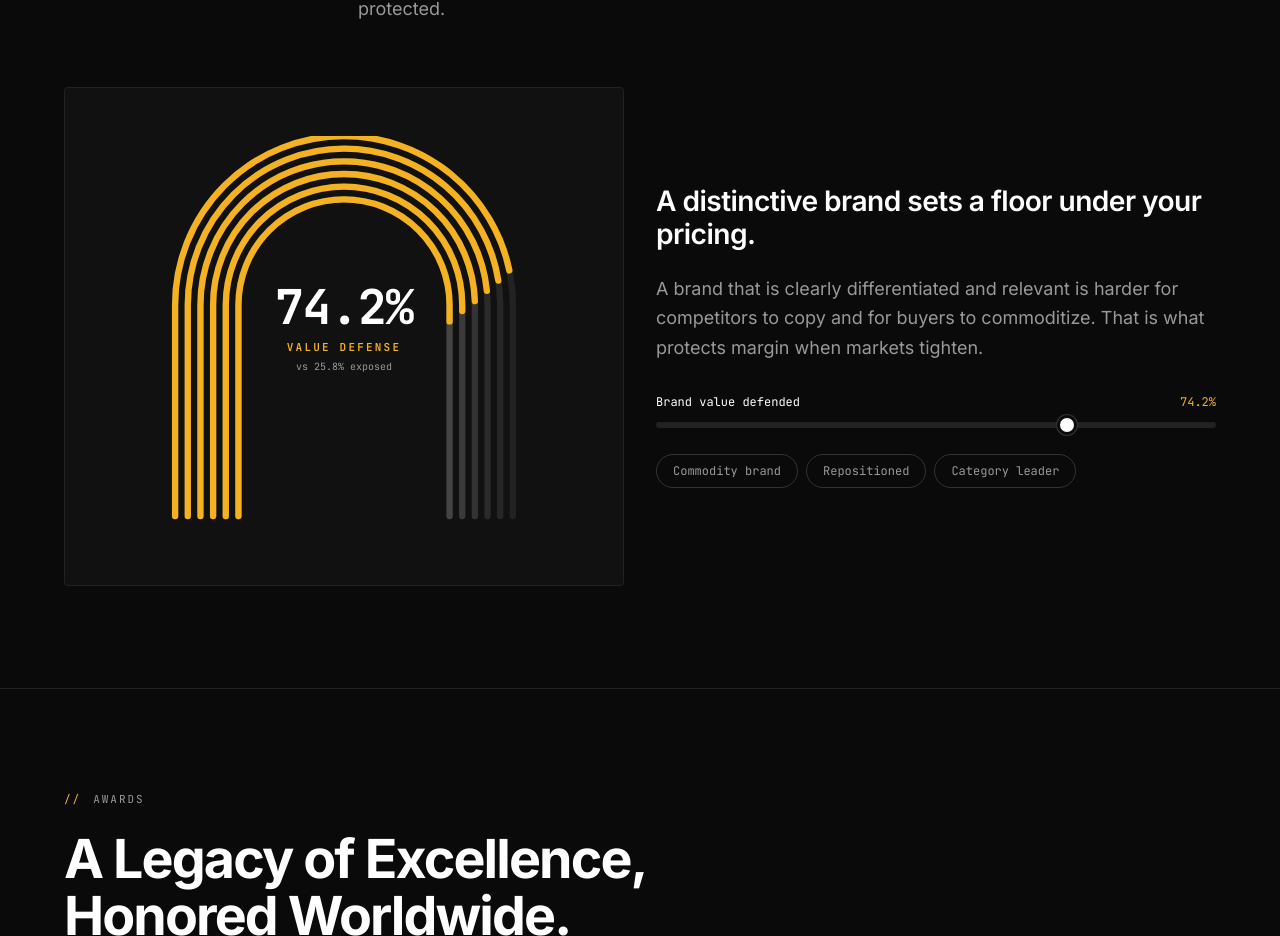
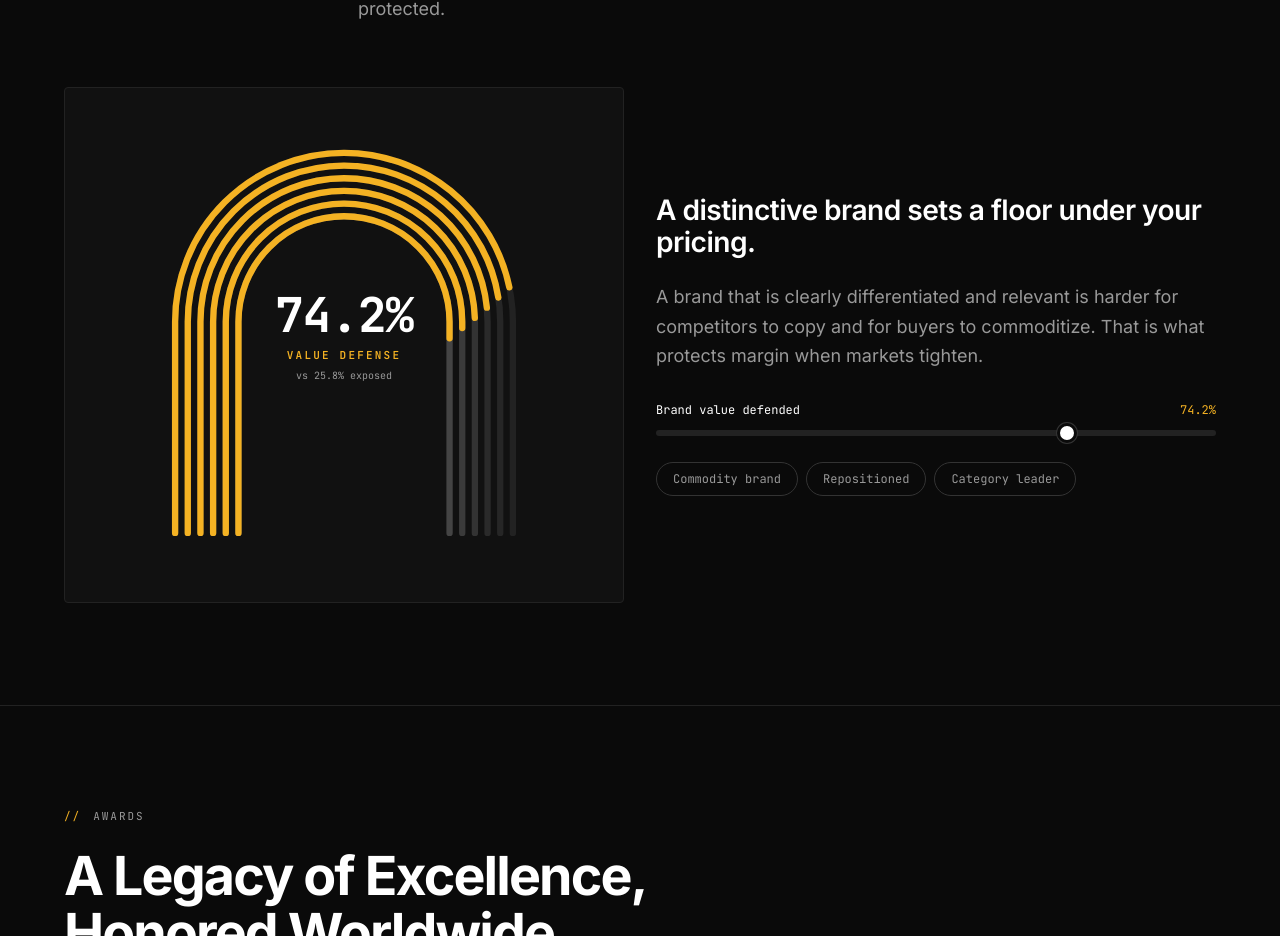
Before and after one commit to grandpacha/stackblitz-starters-dwtv1ysn, a Next.js app: page /about in a window 1280 px wide. Shown: the part 3140-4076 px from the top of the page. Built offline with nearby package versions, Linux system fonts and the light colour scheme.

Commit message:
Stop the horseshoe gauge clipping its outer ring
The outer arc's stroke ran past the top of the drawing area. Add 16
units of headroom to the viewBox and aspect ratio.

Co-Authored-By: Claude <noreply@anthropic.com>
Claude-Session: https://claude.ai/code/session_0125dwNus5SnAe3egnqxzLVK

```diff
--- a/app/components/infographics/HorseshoeGauge.tsx
+++ b/app/components/infographics/HorseshoeGauge.tsx
@@ -24,8 +24,8 @@ export default function HorseshoeGauge() {
     >
       <div className="grid grid-cols-1 lg:grid-cols-12 gap-8 items-center">
         <div className="lg:col-span-6 bg-surface border border-border rounded-card p-8 sm:p-12 flex justify-center">
-          <div className="relative w-full max-w-[380px] aspect-[360/380]">
-            <svg viewBox="0 0 360 380" className="w-full h-full">
+          <div className="relative w-full max-w-[380px] aspect-[360/396]">
+            <svg viewBox="0 -16 360 396" className="w-full h-full">
               {radii.map((r, i) => {
                 const x = 180 - r;
                 const d = `M ${x} 360 L ${x} 160 A ${r} ${r} 0 0 1 ${360 - x} 160 L ${360 - x} 360`;
```
